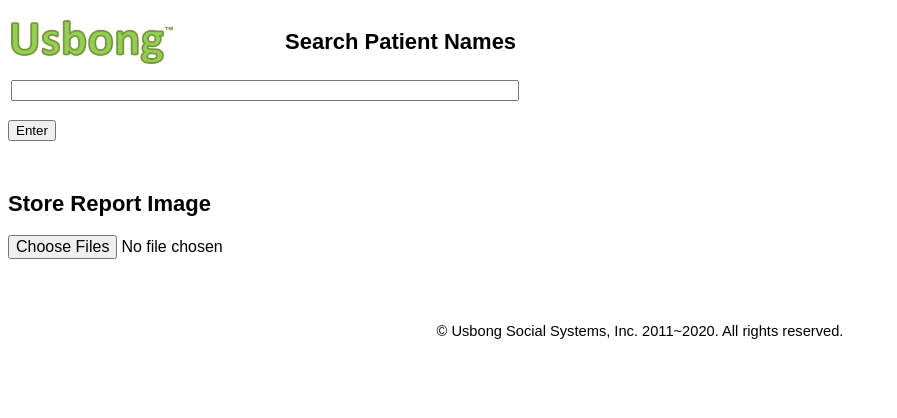
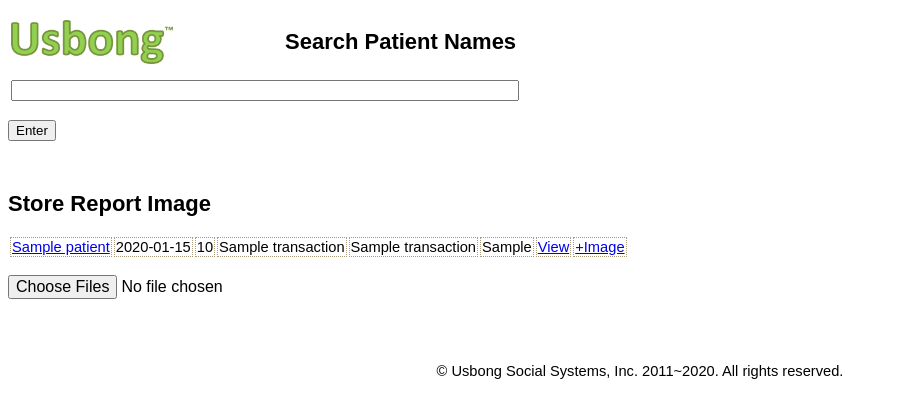
Before and after one commit to usbong/KMS, a CodeIgniter app: page /usbong_kms/index.php/report/storeReportImage/1 in a window 1280 px wide. Shown: the top 418 px of the page, without its empty margins (0-897 px from the left). Run offline with CodeIgniter, Linux system fonts and the light colour scheme; tables that the repository leaves empty hold one stand-in row (values such as "Sample post").

Commit message:
Add files via upload

```diff
--- a/usbong_kms/application/views/browse.php
+++ b/usbong_kms/application/views/browse.php
@@ -322,8 +322,9 @@ defined('BASEPATH') OR exit('No direct script access allowed');
 								</div>
 							</a>
 						</td>
+						<!--TO-DO: make into number $value['patient_name'] -->
 						<td class ="column">
-							<a href='<?php echo site_url('report/storeReportImage')?>' id="addImageId<?php echo $iCount?>">
+							<a href='<?php echo site_url('report/storeReportImage/'.$value['patient_id'])?>' id="addImageId<?php echo $iCount?>">
 								<div>
 								+Image
 								</div>
--- a/usbong_kms/application/views/storeReportImage.php
+++ b/usbong_kms/application/views/storeReportImage.php
@@ -158,6 +158,76 @@ defined('BASEPATH') OR exit('No direct script access allowed');
 	<h2>
 		Store Report Image
 	</h2>
+	<?php
+		$iCount = 0
+	?>
+	<table class='search-result'>
+		  <tr class="row">
+			<td class ="column">
+				<a href="#" id="patientNameId<?php echo $iCount?>" onclick="copyText(<?php echo $iCount?>)">
+					<div>
+	<?php
+					echo $result[0]['patient_name'];
+	?>
+					</div>
+				</a>
+			</td>
+			<td class ="column">
+					<div id="transactionDateId<?php echo $iCount?>">
+				<?php
+					echo $result[0]['transaction_date'];
+				?>
+					</div>
+			</td>
+			<td class ="column">
+					<span id="feeId<?php echo $iCount?>">
+				<?php
+					echo $result[0]['fee'];
+				?>
+					</span>
+			</td>
+			<td class ="column">
+					<div id="transactionTypeNameId<?php echo $iCount?>">
+				<?php
+					echo $result[0]['transaction_type_name'];
+				?>
+					</div>
+			</td>
+			<td class ="column">
+					<div id="treatmentTypeNameId<?php echo $iCount?>">
+				<?php
+					echo $result[0]['treatment_type_name'];
+				?>
+					</div>
+			</td>
+			<td class ="column">
+					<div id="treatmentDiagnosisId<?php echo $iCount?>">
+				<?php
+					//edited by Mike, 20200313
+					//echo $value['treatment_diagnosis'];
+					echo $result[0]['treatment_diagnosis'] = str_replace("u00b0", "˚", $result[0]['treatment_diagnosis']);
+				?>
+					</div>
+			</td>
+			<td class ="column">
+				<a href="#" id="viewImageId<?php echo $iCount?>">
+					<div>
+					View
+					</div>
+				</a>
+			</td>
+			<!--TO-DO: make into number $value['patient_name'] -->
+			<td class ="column">
+				<a href='<?php echo site_url('report/storeReportImage/'.$result[0]['patient_id'])?>' id="addImageId<?php echo $iCount?>">
+					<div>
+					+Image
+					</div>
+				</a>
+			</td>
+		  </tr>
+	</table>
+
+	<br/>
 	<form id="myFormId" enctype="multipart/form-data" method="post" action="<?php echo site_url('image/confirm')?>">
 		<input type="hidden" name="reportTypeNameParam" value="Report Image">
 		<input style="font-size: 16px;" id="uploadFilesId" name="reportParamUploadFiles[]" type="file" multiple="multiple" accept="image/*" onInput="showAlert();"/>
```
